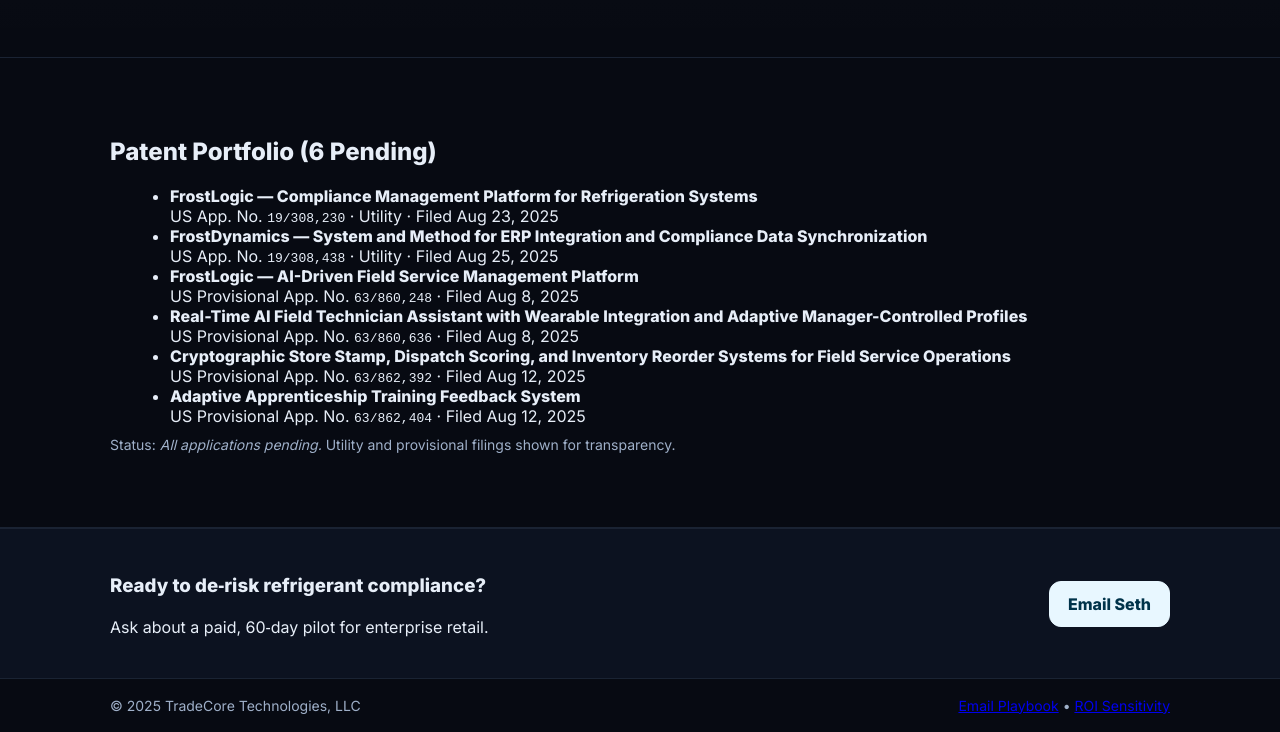
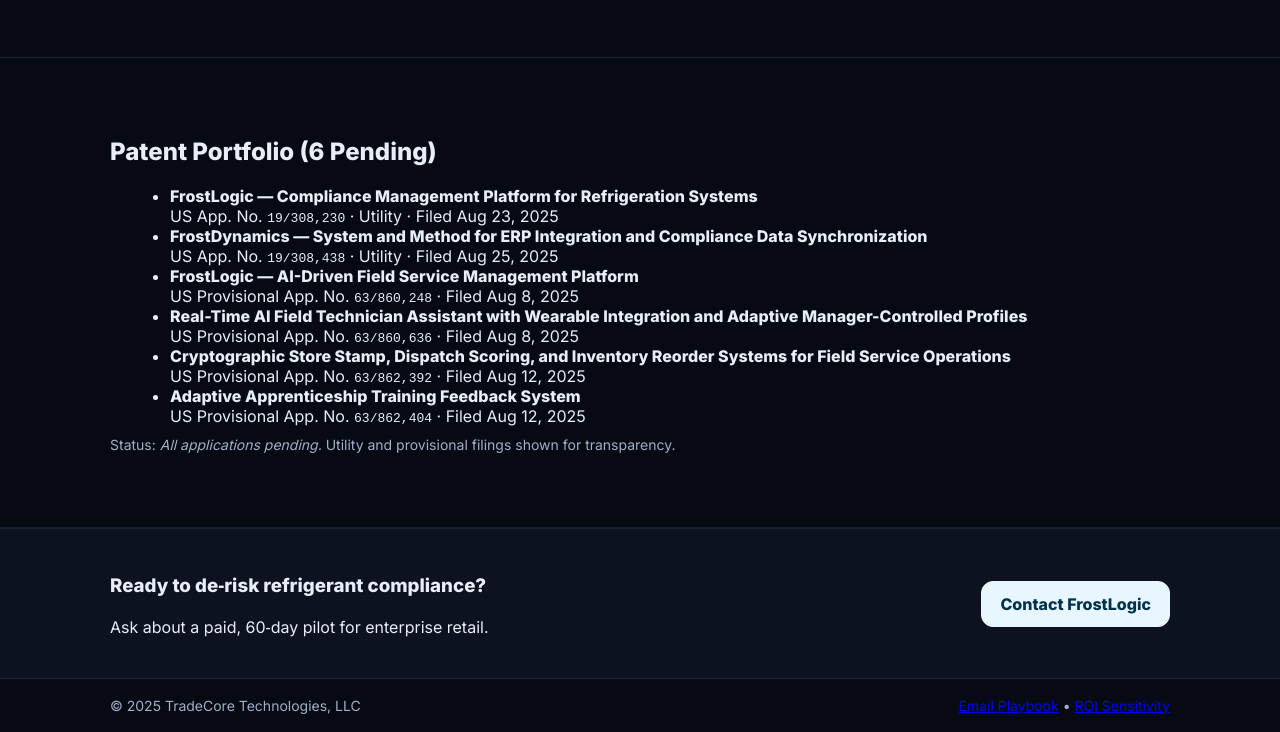
Before and after one commit to sjordanTradeCore/frostlogic-landing, a website: page index.html in a window 1280 px wide. Shown: the part 975-1707 px from the top of the page. Drawn offline with Linux system fonts and the light colour scheme.

Commit message:
Update index.html

```diff
--- a/index.html
+++ b/index.html
@@ -121,7 +121,10 @@
         <p>Ask about a paid, 60‑day pilot for enterprise retail.</p>
       </div>
       <div>
-        <a class="btn btn-light" href="mailto:sjordan@tradecoretechnologies.com?subject=FrostLogic%20Pilot%20Inquiry">Email Seth</a>
+        <a class="btn btn-light" href="mailto:sjordan@tradecoretechnologies.com?subject=FrostLogic%20Pilot%20Inquiry">
+  Contact FrostLogic
+</a>
+
       </div>
     </div>
   </section>
```
